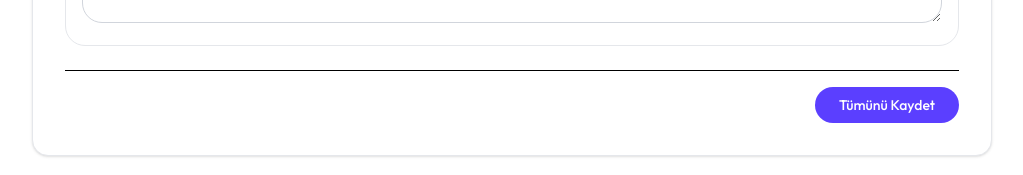
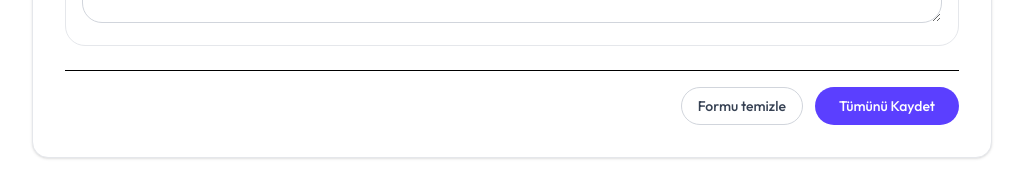
Before and after one commit to inceHTC/astroli, a Next.js app: page /admin/horoscope/daily in a window 1280 px wide. Shown: the part 2206-2381 px from the top of the page, without its empty margins (256-1279 px from the left). Built offline with nearby package versions, Linux system fonts and the light colour scheme; no server answers.

Commit message:
gunluk burc

```diff
--- a/src/app/admin/horoscope/daily/DailyHoroscopeClient.tsx
+++ b/src/app/admin/horoscope/daily/DailyHoroscopeClient.tsx
@@ -16,6 +16,7 @@ export function DailyHoroscopeClient() {
   const [message, setMessage] = useState("");
 
   useEffect(() => {
+    setHoroscopes({});
     loadHoroscopes();
   }, [selectedDate]);
 
@@ -38,6 +39,12 @@ export function DailyHoroscopeClient() {
     }
   }
 
+  function clearForm() {
+    setHoroscopes({});
+    setMessage("Form temizlendi. Yeni yorumları yazıp kaydedebilirsiniz.");
+    setTimeout(() => setMessage(""), 3000);
+  }
+
   async function saveAll() {
     setSaving(true);
     setMessage("");
@@ -55,8 +62,9 @@ export function DailyHoroscopeClient() {
       });
 
       if (res.ok) {
-        setMessage("Günlük yorumlar kaydedildi!");
+        setMessage("Günlük yorumlar kaydedildi! Yeni gönderi için form temizlendi.");
         setTimeout(() => setMessage(""), 3000);
+        setHoroscopes({});
       } else {
         const data = await res.json().catch(() => ({}));
         const detail = data?.details ?? data?.error ?? "Kayıt başarısız";
@@ -112,7 +120,14 @@ export function DailyHoroscopeClient() {
             ))}
           </div>
 
-          <div className="flex justify-end gap-3 pt-4 border-t">
+          <div className="flex justify-end gap-3 pt-4 border-t flex-wrap">
+            <button
+              type="button"
+              onClick={clearForm}
+              className="rounded-lg border border-gray-300 px-4 py-2 text-sm font-medium text-gray-700 hover:bg-gray-50 transition"
+            >
+              Formu temizle
+            </button>
             <button
               onClick={saveAll}
               disabled={saving}
--- a/src/app/admin/page.tsx
+++ b/src/app/admin/page.tsx
@@ -2,20 +2,25 @@ import Link from "next/link";
 import { ZODIAC_SIGNS } from "@/data/zodiac";
 import { SAMPLE_TEST } from "@/data/tests";
 import { prisma } from "@/lib/db/client";
+import { getDailyHoroscopeDatesCount } from "@/lib/db/repositories/horoscope";
 
 export default async function AdminDashboard() {
   let articleCount = 0;
   let celebrityCount = 0;
+  let dailyHoroscopeCount = 0;
   try {
     articleCount = await prisma.article.count();
     celebrityCount = await prisma.celebrity.count();
+    dailyHoroscopeCount = await getDailyHoroscopeDatesCount();
   } catch {
     articleCount = 0;
     celebrityCount = 0;
+    dailyHoroscopeCount = 0;
   }
   const stats = [
     { label: "Aktif Test", value: "1", href: "/admin/tests" },
     { label: "Burç Sayfası", value: String(ZODIAC_SIGNS.length), href: "/admin/zodiac" },
+    { label: "Günlük Burç", value: String(dailyHoroscopeCount), href: "/admin/horoscope/daily" },
     { label: "Dergi Makalesi", value: String(articleCount), href: "/admin/articles" },
     { label: "Ünlü", value: String(celebrityCount), href: "/admin/celebrities" },
   ];
--- a/src/app/gunluk-burc/page.tsx
+++ b/src/app/gunluk-burc/page.tsx
@@ -141,7 +141,7 @@ export default async function GunlukBurcPage(props: PageProps) {
                         <p className="text-sm text-gray-500">{sign.dates}</p>
                       </div>
                     </Link>
-                    <p className="text-gray-700 leading-relaxed text-sm">
+                    <p className="text-gray-700 leading-relaxed text-sm whitespace-pre-line">
                       {text || "—"}
                     </p>
                   </div>
--- a/src/lib/db/repositories/horoscope.ts
+++ b/src/lib/db/repositories/horoscope.ts
@@ -55,6 +55,19 @@ export async function getDailyHoroscopeAvailableDates(limit = 60): Promise<strin
     return rows.map((r) => r.date.toISOString().slice(0, 10));
   } catch {
     return [];
+  }
+}
+
+/** Admin dashboard: Günlük burç girilmiş gün sayısı (kaç tarih için yorum var). */
+export async function getDailyHoroscopeDatesCount(): Promise<number> {
+  try {
+    const result = await prisma.dailyHoroscope.groupBy({
+      by: ["date"],
+      _count: { date: true },
+    });
+    return result.length;
+  } catch {
+    return 0;
   }
 }
 
```
